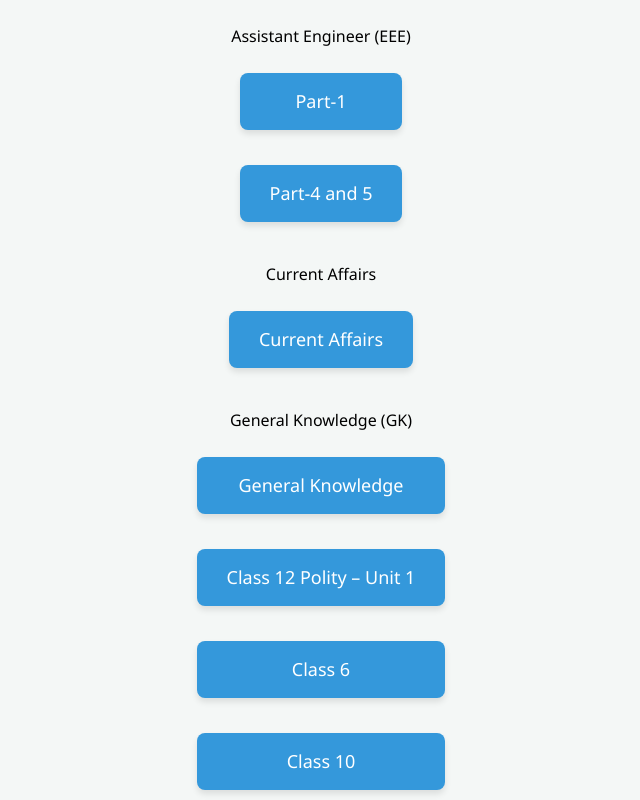
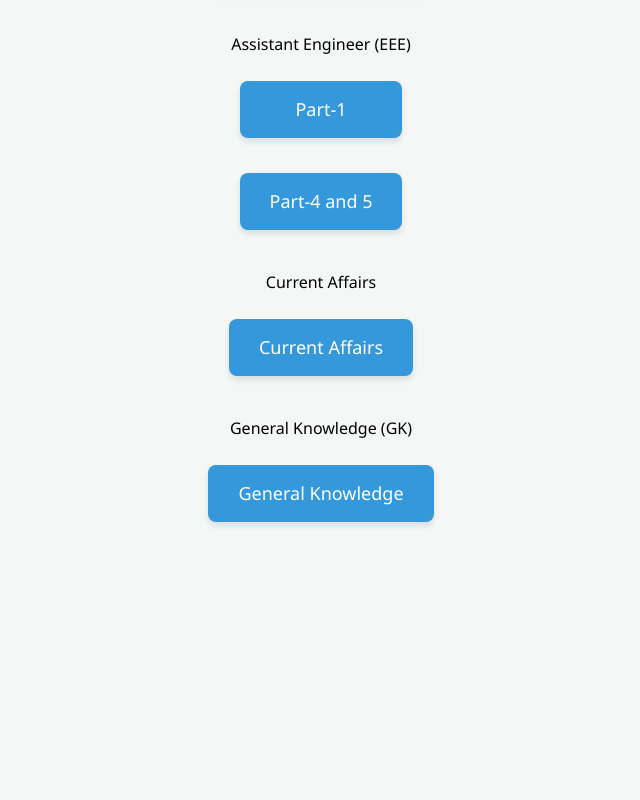
Before and after one commit to dhilip04211-cell/studywithdhilip, a React (Vite) app: page / in a window 1280 px wide. Shown: the part 261-1061 px from the top of the page, without its empty margins (319-959 px from the left). After the commit the page ends 800 px from the top, so only its background shows below. Built offline with nearby package versions, Linux system fonts and the light colour scheme.

Commit message:
Add empty Twelve subject folders

```diff
--- a/src/App.jsx
+++ b/src/App.jsx
@@ -150,9 +150,7 @@ function Home() {
         <h2>General Knowledge (GK)</h2>
         <div style={{ display: "flex", flexDirection: "column", gap: "15px", marginTop: "15px" }}>
           <Link to="/gk/gk_1" className="btn">General Knowledge</Link>
-          <Link to="/gk/polity/unit1" className="btn">Class 12 Polity – Unit 1</Link>
-          <Link to="/gk/six" className="btn">Class 6</Link>
-          <Link to="/gk/ten" className="btn">Class 10</Link>
+
         </div>
       </div>
 
```
